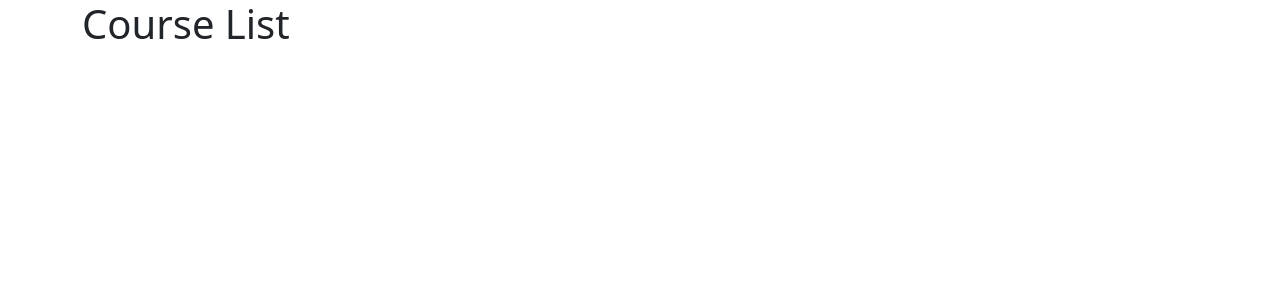
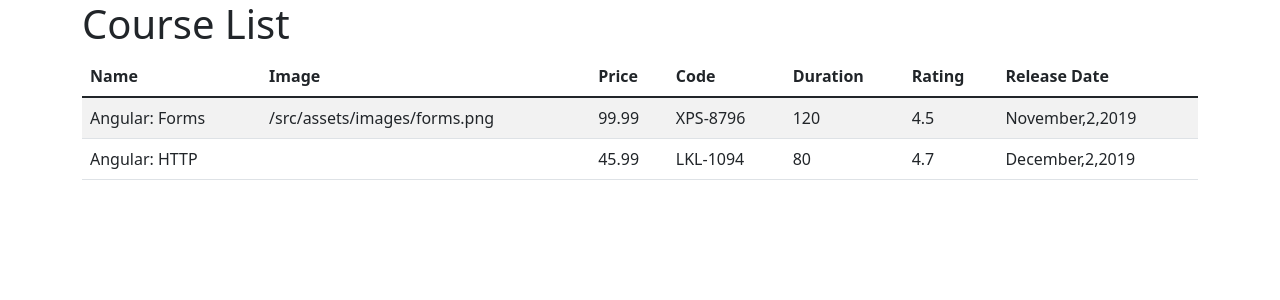
Before and after one commit to ocirebla77/course_manager, an Angular app: page / in a window 1280 px wide. Shown: the top 300 px of the page. Built offline with nearby package versions, Linux system fonts and the light colour scheme.

Commit message:
criado component curses

```diff
--- a/src/app/courses/course-list.component.html
+++ b/src/app/courses/course-list.component.html
@@ -1 +1,25 @@
 <h1>Course List</h1>
+<table class="table table-striped">
+  <thead>
+    <tr>
+      <th>Name</th>
+      <th>Image</th>
+      <th>Price</th>
+      <th>Code</th>
+      <th>Duration</th>
+      <th>Rating</th>
+      <th>Release Date</th>
+    </tr>
+  </thead>
+  <tbody>
+    <tr *ngFor="let course of courses">
+      <td>{{ course.name }}</td>
+      <td>{{ course.imageUrl }}</td>
+      <td>{{ course.price }}</td>
+      <td>{{ course.code }}</td>
+      <td>{{ course.duration }}</td>
+      <td>{{ course.rating }}</td>
+      <td>{{ course.releaseDate }}</td>
+    </tr>
+  </tbody>
+</table>
--- a/src/app/courses/course-list.component.ts
+++ b/src/app/courses/course-list.component.ts
@@ -1,7 +1,34 @@
-import { Component } from '@angular/core';
+import { Component, OnInit } from '@angular/core';
+import { Course } from './course';
 
 @Component({
   selector: 'app-course-list',
   templateUrl: './course-list.component.html',
 })
-export class CourseListComponent {}
+export class CourseListComponent implements OnInit {
+  courses: Course[] = [];
+  ngOnInit(): void {
+    this.courses = [
+        {
+            id: 1,
+            name: 'Angular: Forms',
+            imageUrl: '/src/assets/images/forms.png',
+            price: 99.99,
+            code: 'XPS-8796',
+            duration: 120,
+            rating:4.5,
+            releaseDate: 'November,2,2019',
+
+        },{
+            id: 2,
+            name: 'Angular: HTTP',
+            imageUrl: '',
+            price: 45.99,
+            code: 'LKL-1094',
+            duration: 80,
+            rating:4.7,
+            releaseDate: 'December,2,2019',
+        }
+    ]
+  }
+}
```
